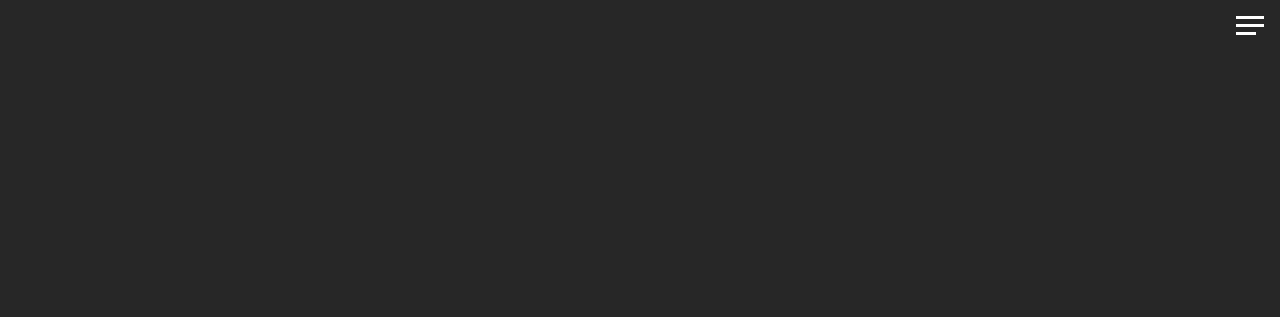
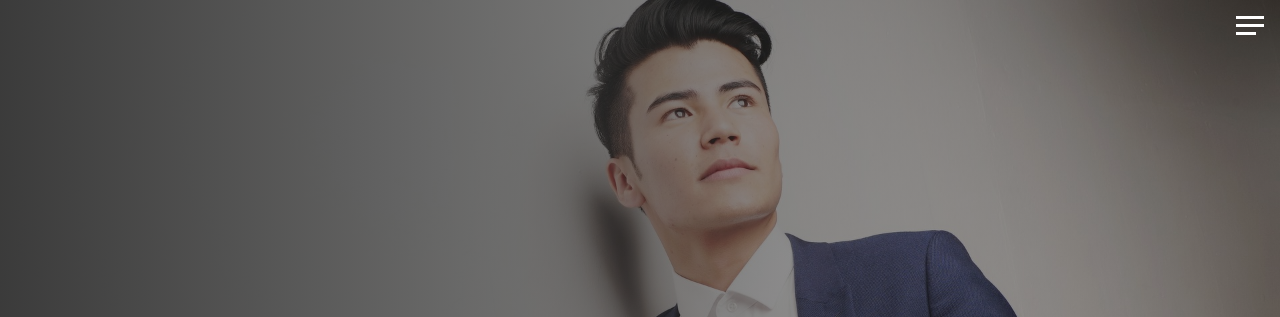
Before and after one commit to Saurabh254/Solicitor.github.io, a plain HTML site: page index.html in a window 1280 px wide. Shown: the top 317 px of the page. Drawn offline with Linux system fonts and the light colour scheme.

Commit message:
fixed everything

```diff
--- a/style.css
+++ b/style.css
@@ -10,7 +10,7 @@
   overflow: hidden;
   align-items: center;
   text-align: center;
-  background: linear-gradient(to right, rgba(39, 39, 39, 0.9), rgba(39, 39, 39, 0.3)), url("/portfolio-sass/dist/img/model-1.jpg") center top;
+  background: linear-gradient(to right, rgba(39, 39, 39, 0.9), rgba(39, 39, 39, 0.3)), url("../src/img/model-1.jpg") center top;
   background-size: cover;
 }
 .home__name {
```
